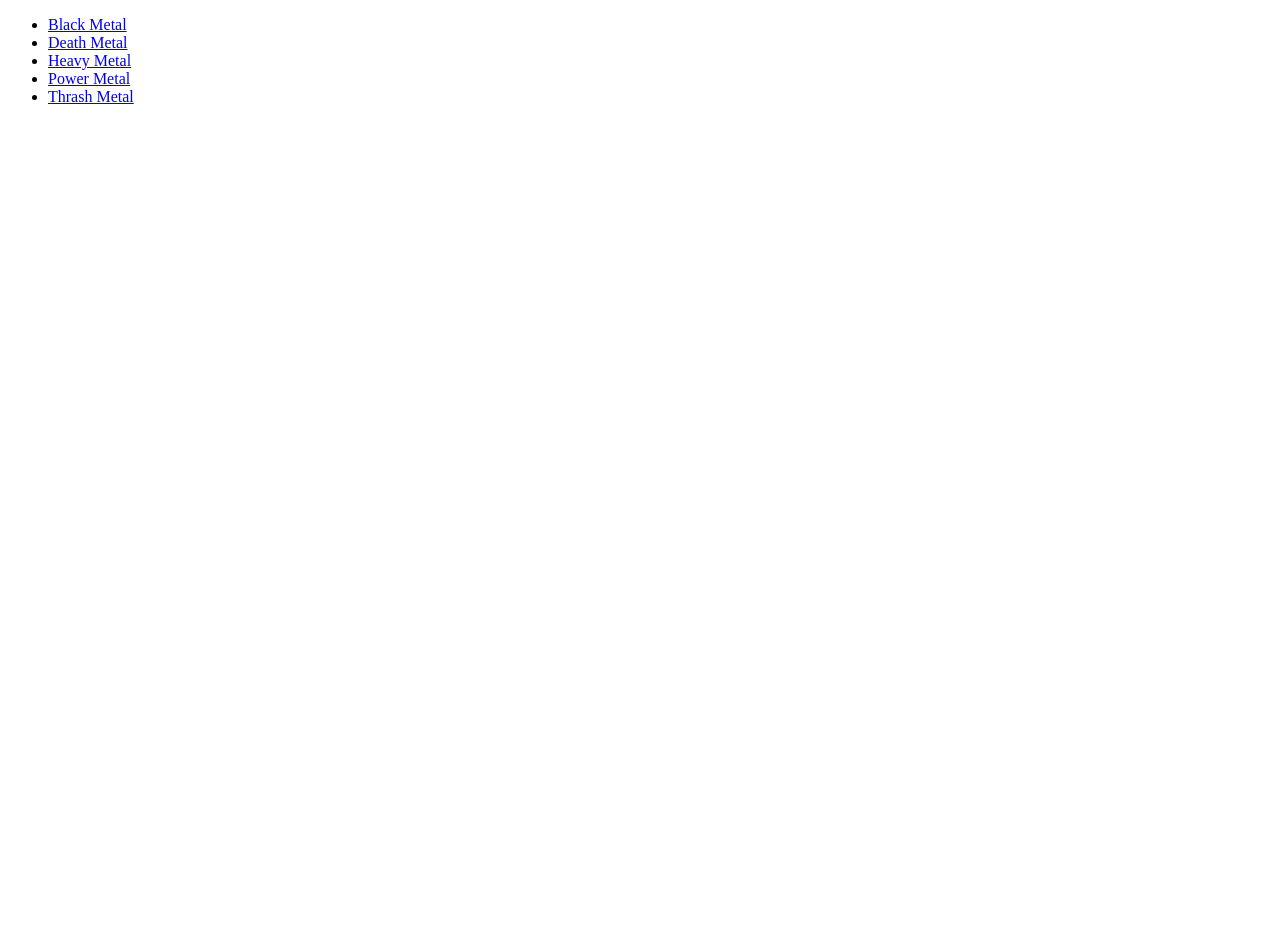
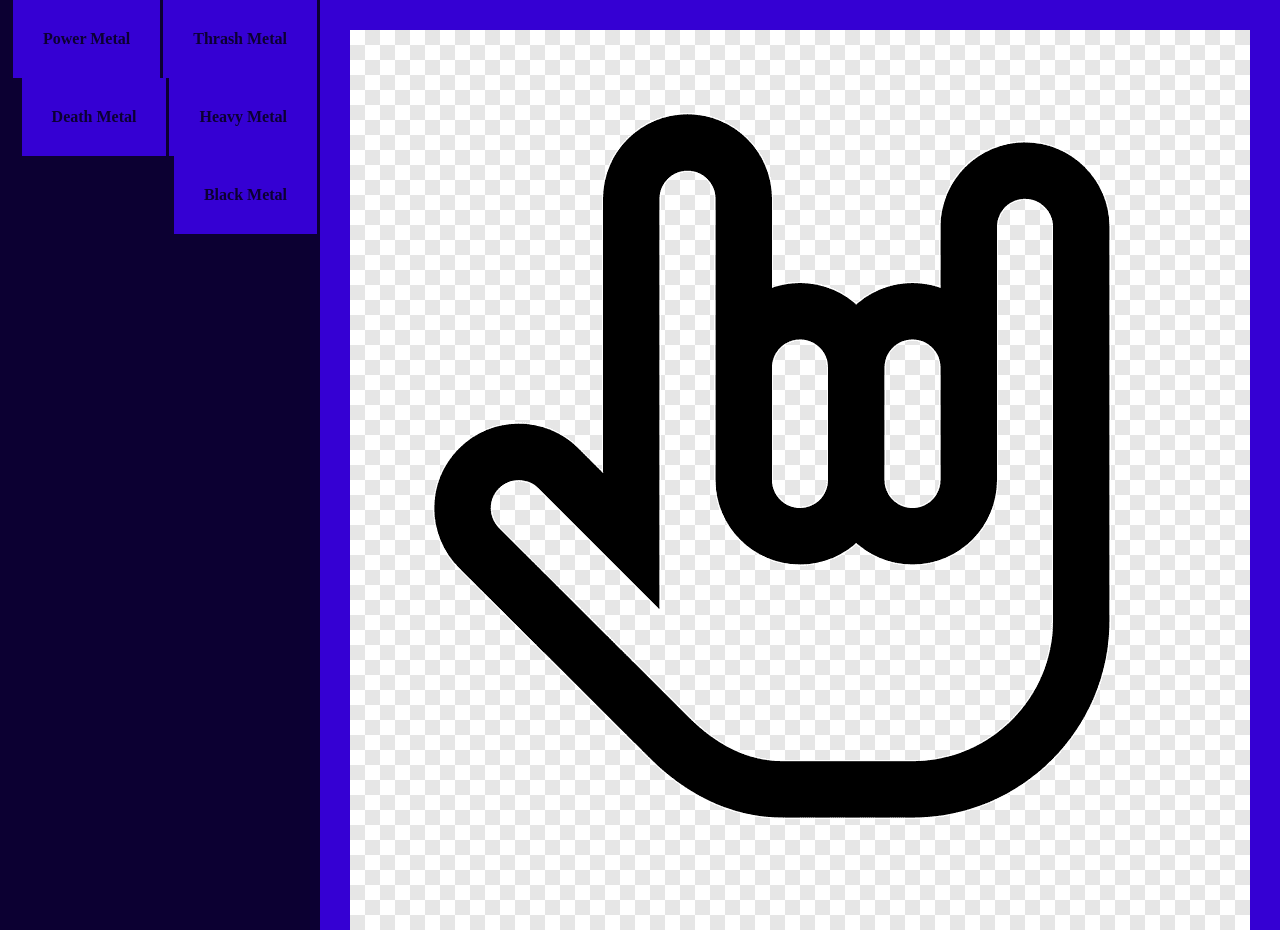
Before and after one commit to vlajksanyee/web_modulzaro, a plain HTML site: page index.html in a window 1280 px wide. Shown: the top 930 px of the page. Before the commit the page ends 800 px from the top, so only its background shows below. Drawn offline with Linux system fonts and the light colour scheme.

Commit message:
CSS + Images

```diff
--- a/index.html
+++ b/index.html
@@ -12,11 +12,22 @@
 <body>
     <div id="menu">
         <ul>
-            <li><a href="blackmetal.html">Black Metal</a></li>
-            <li><a href="deathmetal.html">Death Metal</a></li>
-            <li><a href="heavymetal.html">Heavy Metal</a></li>
-            <li><a href="powermetal.html">Power Metal</a></li>
-            <li><a href="thrashmetal.html">Thrash Metal</a></li>
+            <li><img src="villa.png" alt=""></li>
+            <a href="thrashmetal.html">
+                <li>Thrash Metal</li>
+            </a>
+            <a href="powermetal.html">
+                <li>Power Metal</li>
+            </a>
+            <a href="heavymetal.html">
+                <li>Heavy Metal</li>
+            </a>
+            <a href="deathmetal.html">
+                <li>Death Metal</li>
+            </a>
+            <a href="blackmetal.html">
+                <li>Black Metal</li>
+            </a>
         </ul>
     </div>
 </body>
--- a/style.css
+++ b/style.css
@@ -0,0 +1,38 @@
+body{
+    background-color: black;
+}
+
+#menu{
+    display: inline-block;
+    margin: 0;
+    padding: 0;
+    position: absolute;
+    top: 0;
+    left: 0;
+    width: 100%;
+    background-color: #0C0032;
+    border-bottom: 3px solid #0C0032
+}
+
+#menu ul{
+    list-style-type: none;
+    margin: 0;
+    padding: 0;
+}
+
+#menu ul li{
+    float: right;
+    padding: 30px;
+    border-left: 3px solid #0C0032;
+    background-color: #3500D3;
+    color: #0C0032;
+    font-weight: bold;
+}
+
+#menu ul li:hover{
+    background-color: #240090;
+}
+
+#menu a{
+    text-decoration: none;
+}
```
Also changed, not shown: villa.jpg (added), villa.png (added).
